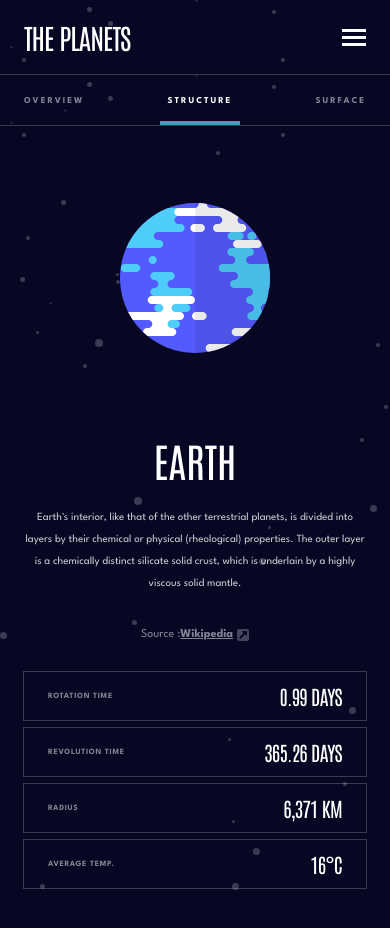
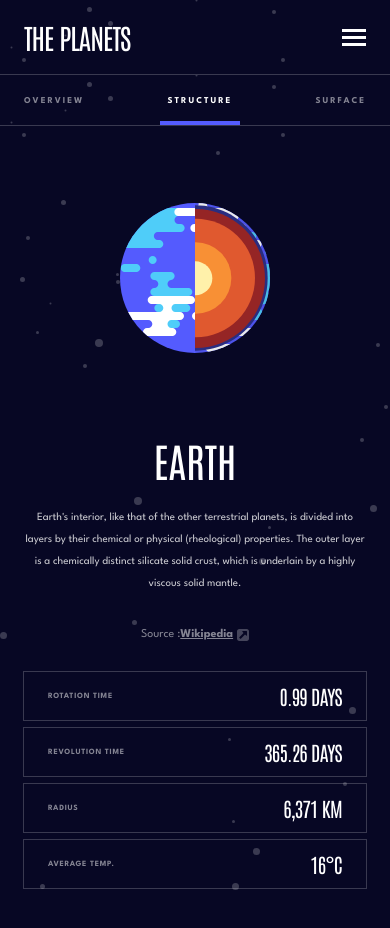
Before and after one commit to HarLey021/Planets-Facts, a React (Vite) app: page /planets/EARTH in a window 390 px wide. Both pictures are taken after a click on the button "STRUCTURE". Shown: the top 928 px of the page. Built offline with nearby package versions, Linux system fonts and the light colour scheme.

Commit message:
finish mobile design

```diff
--- a/src/pages/Planet.tsx
+++ b/src/pages/Planet.tsx
@@ -1,5 +1,6 @@
 import { useState } from "react";
 import data from "../data/data.json";
+import navBarData from "../data/navBarData.json";
 import { useParams } from "react-router-dom";
 
 const Planet: React.FC = () => {
@@ -9,6 +10,10 @@ const Planet: React.FC = () => {
 
   const { name } = useParams<{ name: string }>();
   const planet: planetInterface | undefined = data.find(
+    (planet) => planet.name.toLowerCase() === name?.toLowerCase()
+  );
+
+  const color: colorInterface | undefined = navBarData.find(
     (planet) => planet.name.toLowerCase() === name?.toLowerCase()
   );
 
@@ -30,7 +35,10 @@ const Planet: React.FC = () => {
                 OVERVIEW
               </button>
               {activeTab === "overview" && (
-                <div className="w-[80px] h-[4px] bg-[#419EBB] mt-auto"></div>
+                <div
+                  className="w-[80px] h-[4px] bg-[#419EBB] mt-auto"
+                  style={{ backgroundColor: color?.color }}
+                ></div>
               )}
             </div>
 
@@ -44,7 +52,10 @@ const Planet: React.FC = () => {
                 STRUCTURE
               </button>
               {activeTab === "structure" && (
-                <div className="w-[80px] h-[4px] bg-[#419EBB] mt-auto"></div>
+                <div
+                  className="w-[80px] h-[4px] bg-[#419EBB] mt-auto"
+                  style={{ backgroundColor: color?.color }}
+                ></div>
               )}
             </div>
 
@@ -58,7 +69,10 @@ const Planet: React.FC = () => {
                 SURFACE
               </button>
               {activeTab === "surface" && (
-                <div className="w-[80px] h-[4px] bg-[#419EBB] mt-auto"></div>
+                <div
+                  className="w-[80px] h-[4px] bg-[#419EBB] mt-auto"
+                  style={{ backgroundColor: color?.color }}
+                ></div>
               )}
             </div>
           </div>
@@ -66,8 +80,35 @@ const Planet: React.FC = () => {
         </div>
 
         <div className="w-full px-[24px]">
-          <div className="w-full h-[304px] flex items-center justify-center">
-            <img src={planet?.images.planet} className="w-[150px] h-[150px]" />
+          <div className="w-full h-[304px] flex items-center justify-center relative">
+            {activeTab === "overview" && (
+              <img
+                className="w-[150px] h-[150px]"
+                src={planet?.images.planet}
+                alt="planet"
+              />
+            )}
+            {activeTab === "structure" && (
+              <img
+                className="w-[150px] h-[150px]"
+                src={planet?.images.internal}
+                alt="internal structure"
+              />
+            )}
+            {activeTab === "surface" && (
+              <>
+                <img
+                  className="w-[150px] h-[150px]"
+                  src={planet?.images.planet}
+                  alt="planet"
+                />
+                <img
+                  className="w-[70px] h-[70px] absolute top-[190px] left-[130px]"
+                  src={planet?.images.geology}
+                  alt="geology"
+                />
+              </>
+            )}
           </div>
           <h1 className="text-[40px] text-white font-antonio font-normal uppercase justify-self-center mb-[16px]">
             {planet?.name}
--- a/src/types.d.ts
+++ b/src/types.d.ts
@@ -22,3 +22,8 @@ interface planetInterface {
     geology: string;
   };
 }
+
+interface colorInterface {
+  name: string;
+  color: string;
+}
```
